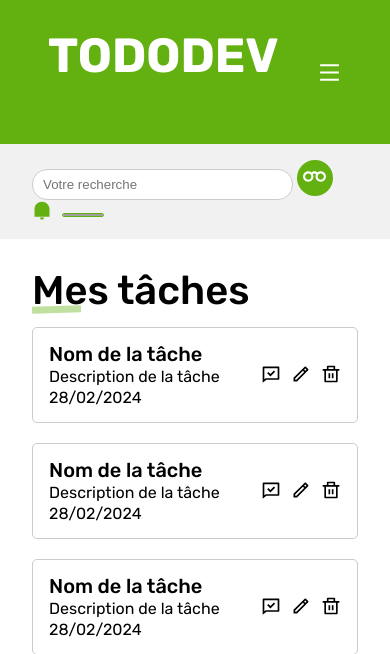
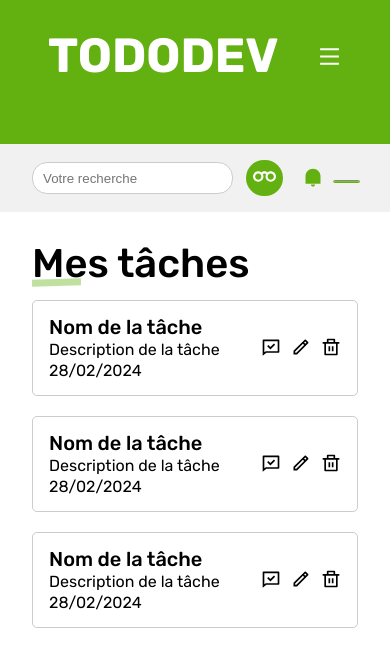
Before and after one commit to tpdevweb2024/tododev-template, a PHP site: page / in a window 390 px wide. Shown: the top 654 px of the page. Run offline with PHP 8.4, Linux system fonts and the light colour scheme; grey boxes are pictures that could not be loaded.

Commit message:
adjust mobile

```diff
--- a/assets/css/style.css
+++ b/assets/css/style.css
@@ -151,7 +151,7 @@ body {
 @media screen and (max-width: 768px) {
   .container header .head_title .hamburger {
     display: flex;
-    padding-bottom: 0;
+    padding-bottom: 2rem;
   }
 }
 .container header h2 {
@@ -183,24 +183,24 @@ body {
   background-color: #f1f1f1;
   padding: 1rem 2rem;
   display: flex;
+  gap: 20px;
   justify-content: space-between;
 }
 @media screen and (max-width: 768px) {
   .container main #topbar {
-    flex-direction: column;
     justify-content: start;
   }
 }
 .container main #topbar .search {
-  display: flex;
-  align-items: center;
-  gap: 10px;
+  width: 100%;
 }
 .container main #topbar .search form {
-  width: 100%;
+  gap: 10px;
+  align-items: center;
+  display: flex;
 }
 @media screen and (max-width: 768px) {
-  .container main #topbar .search {
+  .container main #topbar .search form {
     justify-content: space-between;
   }
 }
--- a/assets/scss/partials/_wrapper.scss
+++ b/assets/scss/partials/_wrapper.scss
@@ -30,7 +30,7 @@
         display: none;
         @media screen and (max-width: 768px) {
           display: flex;
-          padding-bottom: 0;
+          padding-bottom: 2rem;
         }
       }
     }
@@ -70,22 +70,21 @@
       background-color: #f1f1f1;
       padding: 1rem 2rem;
       display: flex;
+      gap: 20px;
       justify-content: space-between;
       @media screen and (max-width: 768px) {
-        flex-direction: column;
         justify-content: start;
       }
 
       .search {
-        display: flex;
-        align-items: center;
-        gap: 10px;
+        width: 100%;
         form {
-          width: 100%;
-        }
-
-        @media screen and (max-width: 768px) {
-          justify-content: space-between;
+          gap: 10px;
+          align-items: center;
+          display: flex;
+          @media screen and (max-width: 768px) {
+            justify-content: space-between;
+          }
         }
 
         span.desktop {
```
Also changed, not shown: 1 other file.
